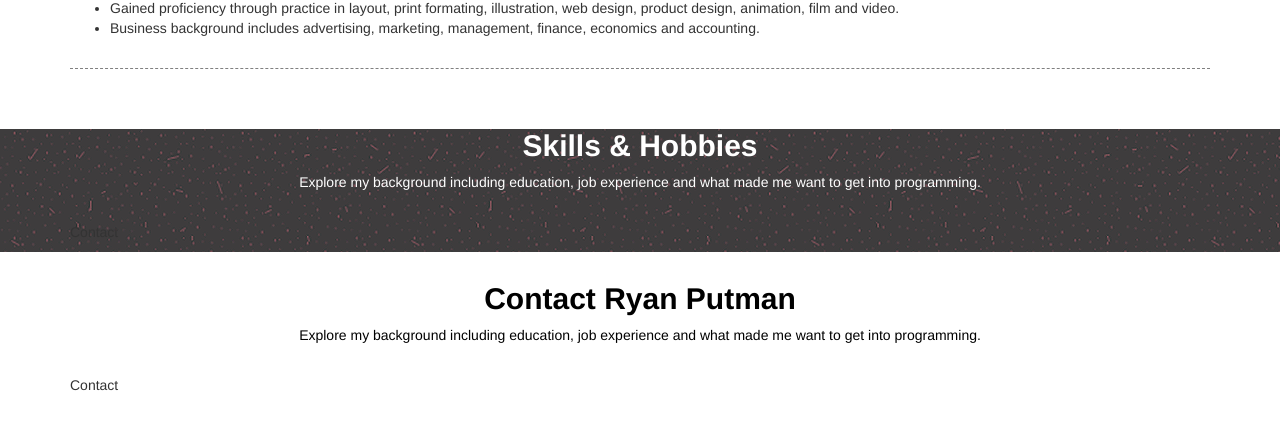
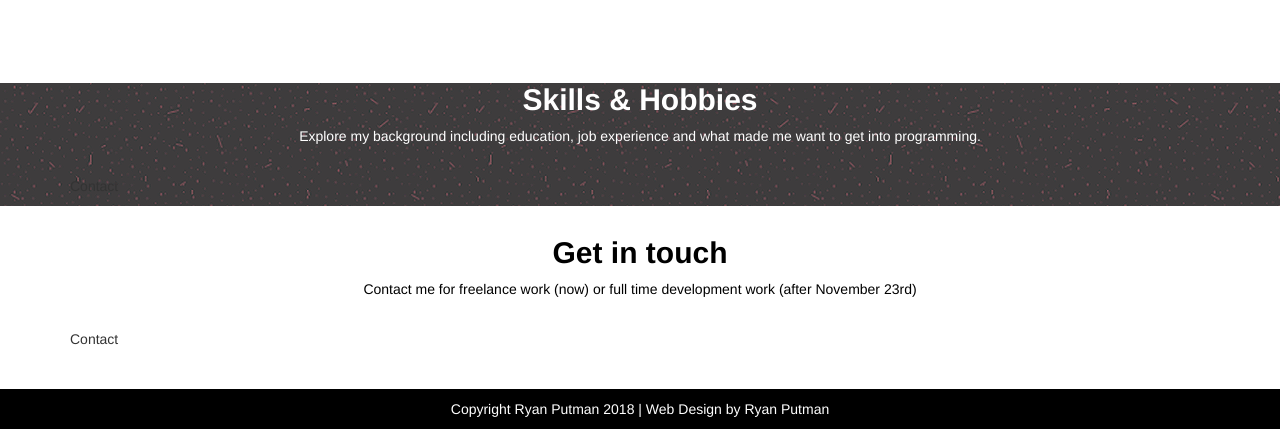
Before and after one commit to putman10/portfolio, a plain HTML site: page index.html in a window 1280 px wide. Shown: the part 2614-3049 px from the top of the page. Drawn offline with nearby package versions, Linux system fonts and the light colour scheme.

Commit message:
add footer section

```diff
--- a/css/styles.css
+++ b/css/styles.css
@@ -220,6 +220,20 @@ img {
   padding-bottom: 30px;
 }
 
+.about ul:last-of-type {
+  border-bottom: 0px dashed grey;
+}
+
+.footer {
+  background-color: black;
+  color:white;
+  text-align: center;
+}
+
+.footer p {
+    margin: 10px 0;
+}
+
 .major {
   float: right;
   font-weight: 700;
--- a/index.html
+++ b/index.html
@@ -123,8 +123,8 @@
         <div class="row">
           <div class="col-md-12">
             <img src="img/headshot.jpeg" alt="Ryan Putman Headshot" class="round head">
-            <h4>What made me want to go into Programming?</h4>
-            <p>But I must explain to you how all this mistaken idea of denouncing pleasure and praising pain was born and I will give you a complete account of the system, and expound the actual teachings of the great explorer of the truth, the master-builder of human happiness. No one rejects, dislikes, or avoids pleasure itself, because it is pleasure, but because those who do not know how to pursue pleasure rationally encounter consequences that are extremely painful. Nor again is there anyone who loves or pursues or desires to obtain pain of itself, because it is pain, but because occasionally circumstances occur in which toil and pain can procure him some great pleasure. To take a trivial example, which of us ever undertakes laborious physical exercise, except to obtain some advantage from it? But who has any right to find fault with a man who chooses to enjoy a pleasure that has no annoying consequences, or one who avoids a pain that produces no resultant pleasure?</p>
+            <h4>Mission Statement:</h4>
+            <p>A passionate designer with a strong work ethic and ability to learn. Reliable and responsible, even under difficult deadlines. An enthusiastic, outgoing professional with excellent leadership ability. Currently attending Epicodus to gain proficiency in programming including Javascript, C#, and React.</p>
             <h4>Education</h4>
             <img src="img/oregon.png" alt="university of oregon logo" class="round school">
             <p class="major"><em>B.A. Digital Art and Minor in Business Administration</em></p>
@@ -170,12 +170,19 @@
     </div>
     <div class="contact" id="contact">
       <div class="section-title black">
-        <h2>Contact Ryan Putman</h2>
-        <p>Explore my background including education, job experience and what made me want to get into programming.</p>
+        <h2>Get in touch</h2>
+        <p>Contact me for freelance work (now) or full time development work
+        (after November 23rd)</p>
       </div>
       <div class="container">
         <p>Contact</p>
       </div>
     </div>
+    </div>
+    <div class="footer">
+      <div class="container">
+        <p>Copyright Ryan Putman 2018 | Web Design by Ryan Putman</p>
+      </div>
+    </div>
   </body>
 </html>
```
